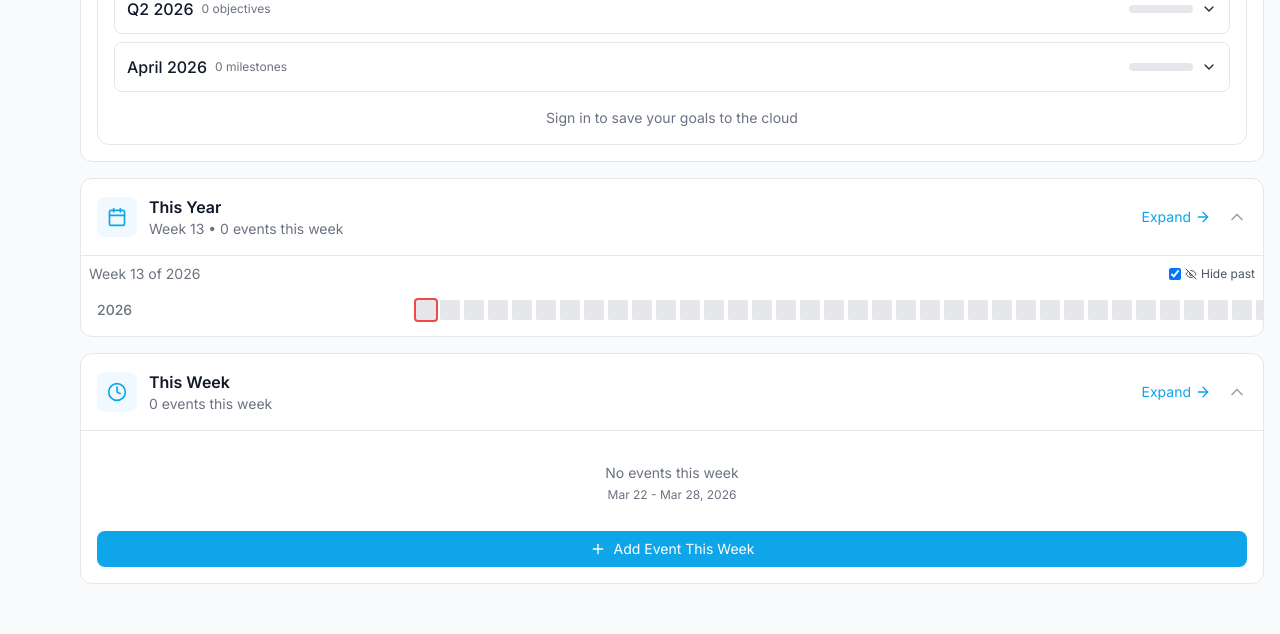
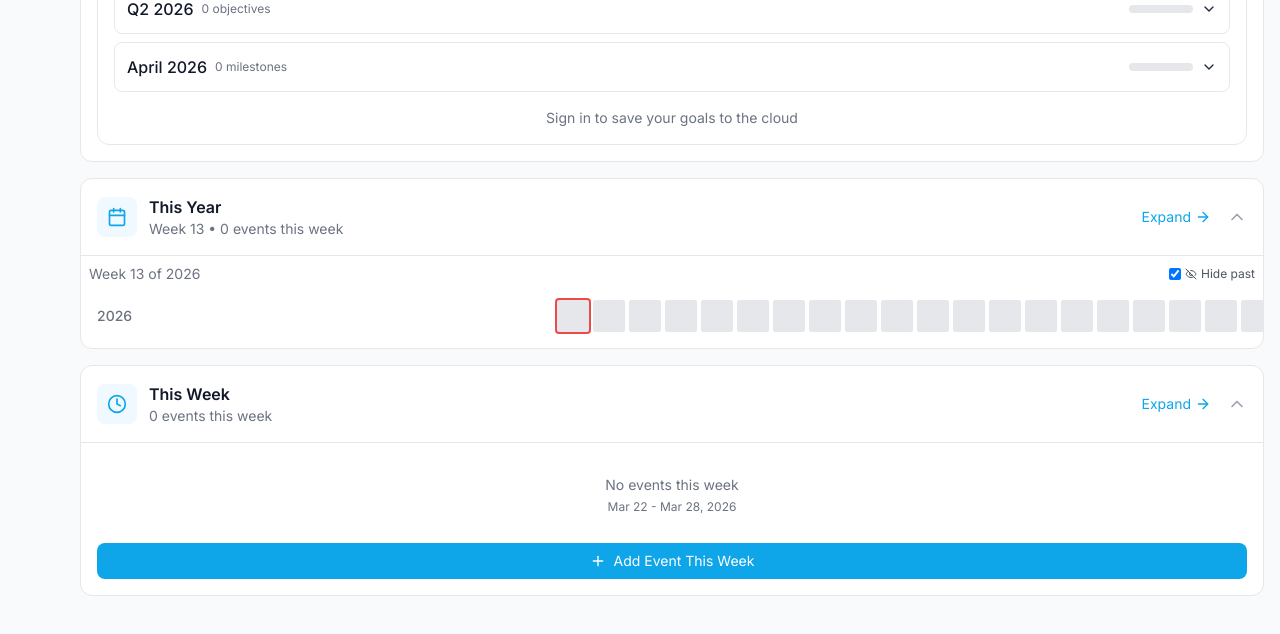
Before and after one commit to 4fo/lifecalendar, a React (Vite) app: page / in a window 1280 px wide. Shown: the part 988-1622 px from the top of the page. Built offline with nearby package versions, Linux system fonts and the light colour scheme.

Commit message:
Set year label to w-8, reduce desktop block size to h-8 for more padding

```diff
--- a/src/components/LifeCalendar.tsx
+++ b/src/components/LifeCalendar.tsx
@@ -96,7 +96,7 @@ export default function LifeCalendar({ birthday, events, onWeekClick, showOnlyCu
           ${isCurrent ? 'ring-2 ring-red-500 ring-offset-0.5 animate-pulse' : ''}
           ${isHovered ? 'scale-110 z-10' : ''}
           cursor-pointer transition-transform rounded-sm
-          h-4 sm:h-auto min-h-[20px]
+          h-4 sm:h-8 min-h-[20px]
         `}
         onMouseEnter={() => setHoveredWeek({ year, weekNumber: weekNum })}
         onMouseLeave={() => setHoveredWeek(null)}
@@ -113,7 +113,7 @@ export default function LifeCalendar({ birthday, events, onWeekClick, showOnlyCu
     return (
       <div className="p-2">
         <div className="flex items-center gap-0">
-          <div className="w-auto text-right text-xs sm:text-sm text-gray-500 dark:text-gray-400 font-medium flex-shrink-0">
+          <div className="w-8 text-xs sm:text-sm text-gray-500 dark:text-gray-400 font-medium flex-shrink-0">
             {currentYear}
           </div>
           <div className="flex -ml-1 gap-2 sm:gap-1 flex-1">
@@ -155,7 +155,7 @@ export default function LifeCalendar({ birthday, events, onWeekClick, showOnlyCu
               <div className="p-2 space-y-1">
                 {batch.map(year => (
                   <div key={year} className="flex items-center gap-0">
-                    <div className="w-auto text-right text-xs text-gray-500 dark:text-gray-400 font-medium flex-shrink-0">
+                    <div className="w-8 text-xs text-gray-500 dark:text-gray-400 font-medium flex-shrink-0">
                       {year}
                     </div>
                     <div className="flex -ml-1 gap-2 sm:gap-1 flex-1">
```
